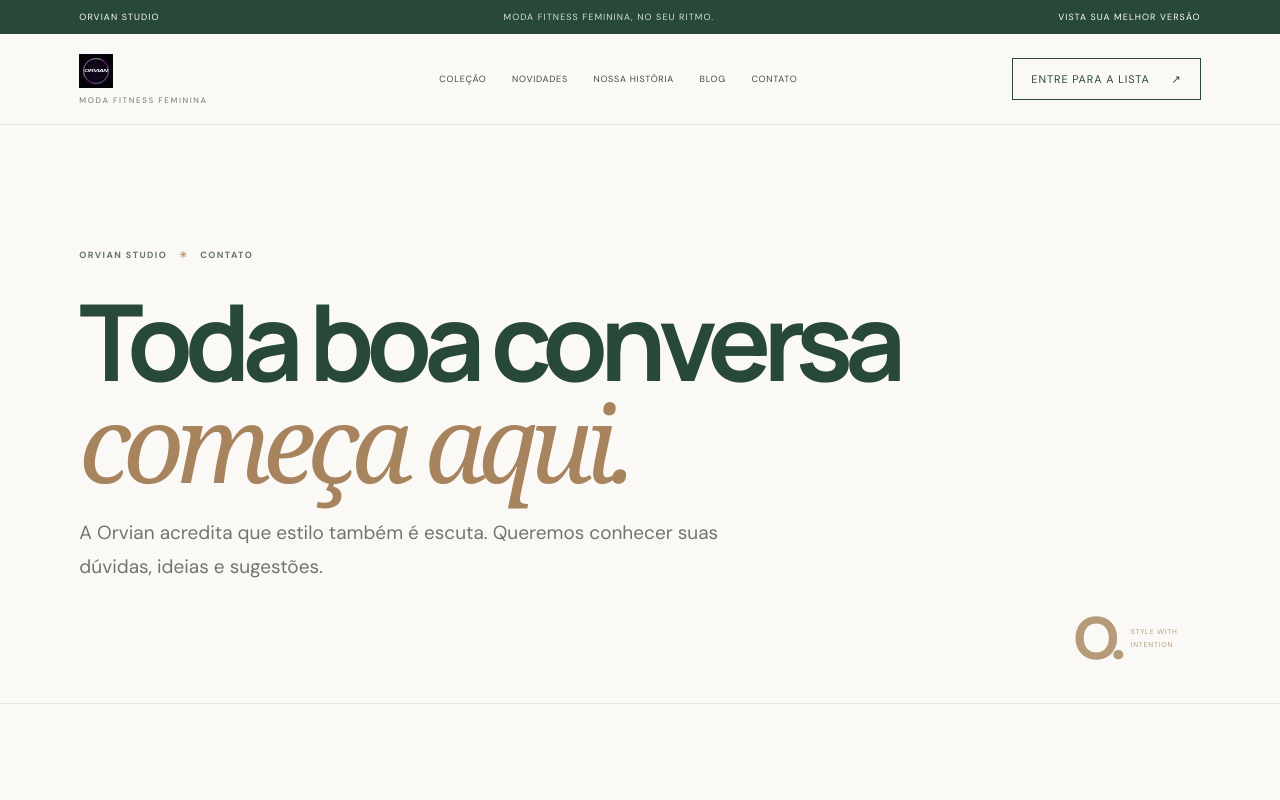
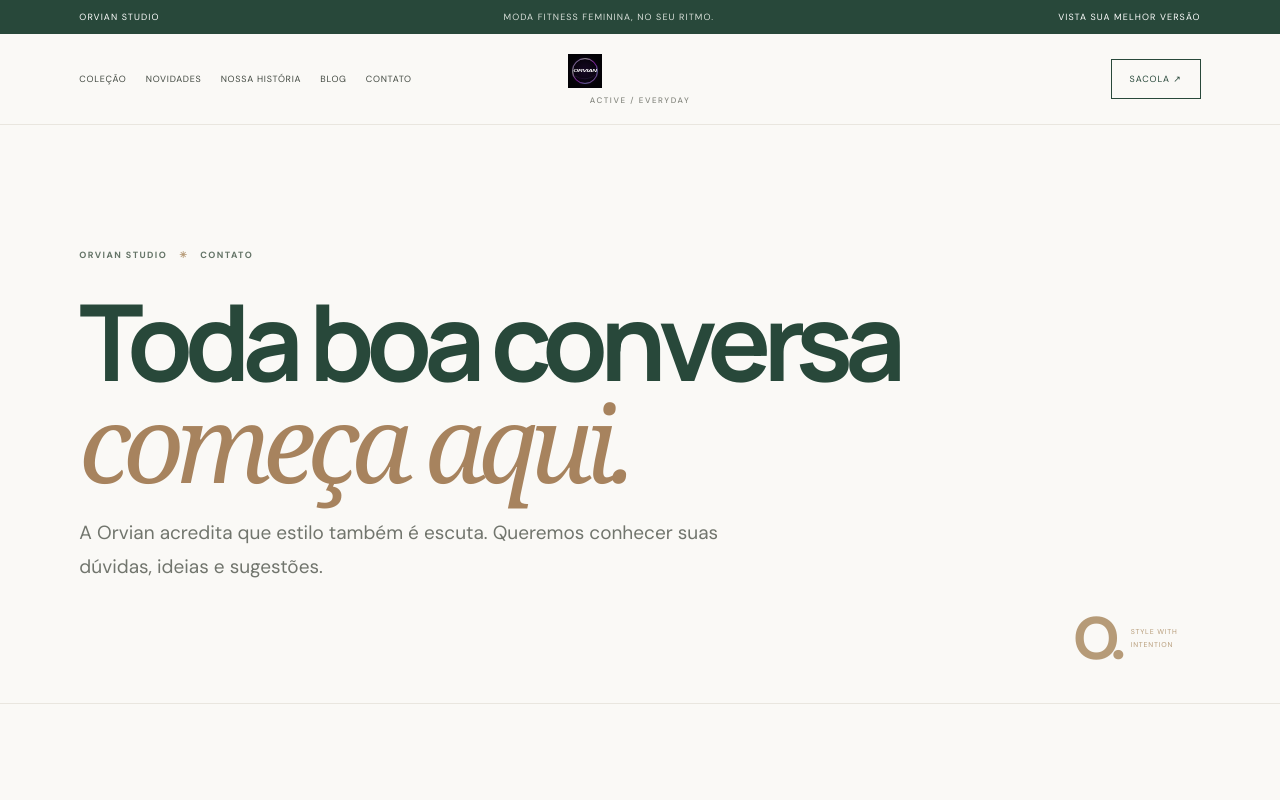
Before and after one commit to edubessa86/OrvianPlace, a Next.js app: page /contato in a window 1280 px wide. Shown: the top 800 px of the page. Built offline with nearby package versions, Linux system fonts and the light colour scheme.

Commit message:
Align inner page header and palette with ORVIAN storefront

```diff
--- a/app/components/editorial-info-page.tsx
+++ b/app/components/editorial-info-page.tsx
@@ -13,9 +13,9 @@ export default function EditorialInfoPage({ eyebrow, title, emphasis, intro, sec
   return <main className="orvian-info-page">
     <div className="oi-announcement"><span>ORVIAN STUDIO</span><span>Moda fitness feminina, no seu ritmo.</span><span>VISTA SUA MELHOR VERSÃO</span></div>
     <header className="oi-header">
-      <Link href="/" className="oi-wordmark" aria-label="ORVIAN início"><img src="/orvian-logo.svg" alt="ORVIAN" /><small>MODA FITNESS FEMININA</small></Link>
       <nav aria-label="Navegação principal"><Link href="/#colecao">Coleção</Link><Link href="/#novidades">Novidades</Link><Link href="/nossa-historia">Nossa história</Link><Link href="/blog">Blog</Link><Link href="/contato">Contato</Link></nav>
-      <Link href="/#lista" className="oi-back">ENTRE PARA A LISTA <span>↗</span></Link>
+      <Link href="/" className="oi-wordmark" aria-label="ORVIAN início"><img src="/orvian-logo.svg" alt="ORVIAN" /><small>ACTIVE / EVERYDAY</small></Link>
+      <Link href="/#lista" className="oi-back">SACOLA ↗</Link>
     </header>
     <section className="oi-hero">
       <p className="oi-kicker"><span>ORVIAN STUDIO</span><i>✳</i>{eyebrow}</p>
@@ -43,14 +43,14 @@ export default function EditorialInfoPage({ eyebrow, title, emphasis, intro, sec
     <style>{`
       .orvian-info-page{--oi-ink:#28483a;--oi-paper:#faf9f6;--oi-purple:#a7835e;background:var(--oi-paper);color:var(--oi-ink);min-height:100vh;font-family:'DM Sans',Arial,sans-serif}.orvian-info-page *{box-sizing:border-box}.orvian-info-page a{color:inherit;text-decoration:none}
       .oi-announcement{height:34px;background:#28483a;color:#fff;display:flex;align-items:center;justify-content:space-between;padding:0 6.2%;font-size:9px;letter-spacing:.12em;text-transform:uppercase}.oi-announcement span:nth-child(2){color:#d9e0da}
-      .oi-header{min-height:91px;padding:18px 6.2%;display:grid;grid-template-columns:auto minmax(0,1fr) auto;align-items:center;gap:clamp(18px,3vw,46px);border-bottom:1px solid #e9e6df;background:var(--oi-paper)}.oi-header nav{display:flex;justify-content:center;gap:clamp(12px,2vw,30px);flex-wrap:wrap}.oi-header nav a,.oi-back{font-size:9px;letter-spacing:.08em;text-transform:uppercase;color:#414840;white-space:nowrap}.oi-wordmark{display:flex;flex-direction:column;align-items:flex-start;gap:7px;white-space:nowrap}.oi-wordmark img{display:block;width:145px;max-height:34px;object-fit:contain;object-position:left center}.oi-wordmark small{display:block;font-size:8px;letter-spacing:1.6px;font-weight:500;color:#85877f}.oi-back{justify-self:end;background:transparent;color:#28483a!important;padding:13px 18px;border:1px solid #28483a;transition:background .2s,color .2s;font-size:11px}.oi-back span{margin-left:18px}.oi-back:hover{background:#28483a;color:#fff!important}
+      .oi-header{min-height:91px;padding:18px 6.2%;display:grid;grid-template-columns:1fr auto 1fr;align-items:center;gap:clamp(18px,3vw,46px);border-bottom:1px solid #e9e6df;background:var(--oi-paper)}.oi-header nav{display:flex;justify-content:flex-start;gap:clamp(12px,1.5vw,24px);flex-wrap:wrap}.oi-header nav a,.oi-back{font-size:9px;letter-spacing:.08em;text-transform:uppercase;color:#414840;white-space:nowrap}.oi-wordmark{display:flex;flex-direction:column;align-items:center;gap:7px;white-space:nowrap}.oi-wordmark img{display:block;width:145px;max-height:34px;object-fit:contain;object-position:left center}.oi-wordmark small{display:block;font-size:8px;letter-spacing:1.6px;font-weight:500;color:#85877f}.oi-back{justify-self:end;background:transparent;color:#28483a!important;padding:13px 18px;border:1px solid #28483a;transition:background .2s,color .2s;font-size:9px;letter-spacing:.1em}.oi-back span{margin-left:18px}.oi-back:hover{background:#28483a;color:#fff!important}
       .oi-hero{position:relative;overflow:hidden;padding:clamp(65px,9vw,120px) 6.2% clamp(60px,8vw,100px);background:var(--oi-paper);border-bottom:1px solid #e9e6df}.oi-kicker,.oi-label{font-size:9px;letter-spacing:.16em;font-weight:700;color:#647467}.oi-kicker i{font-style:normal;color:#b69b78;margin:0 12px}.oi-hero h1{font-family:'Manrope','DM Sans',sans-serif;font-size:clamp(48px,8.3vw,108px);line-height:.95;letter-spacing:-.075em;max-width:1000px;margin:30px 0 22px}.oi-hero h1 em,.oi-contact-main h2 em,.oi-cta h2 em{font-family:Georgia,serif;font-weight:400;color:#a7835e}.oi-intro{max-width:680px;font-size:clamp(15px,1.6vw,19px);line-height:1.8;color:#71756d}.oi-hero-index{position:absolute;right:clamp(20px,8vw,120px);bottom:25px;display:flex;align-items:center;gap:12px;color:#b69b78}.oi-hero-index span{font-size:60px;font-weight:900;letter-spacing:-.12em}.oi-hero-index small{font-size:7px;letter-spacing:.12em;line-height:1.8}
-      .oi-content{max-width:1050px;margin:0 auto;padding:45px 25px 100px;position:relative}.oi-section{display:grid;grid-template-columns:180px minmax(0,700px);gap:40px;padding:35px 0;border-bottom:1px solid #e9e6df}.oi-section-num{font-size:8px;letter-spacing:.14em;color:#8a818f;padding-top:8px}.oi-section h2{font-family:'Manrope','DM Sans',sans-serif;font-size:clamp(23px,3vw,34px);letter-spacing:-.045em;margin:0 0 15px}.oi-section p{font-size:15px;line-height:1.9;color:#414840;margin:0;white-space:pre-line}.oi-story-mark{display:flex;align-items:center;gap:20px;margin:0 0 25px;padding:20px;background:#eae1d6}.oi-story-mark span{font-size:75px;font-weight:900;letter-spacing:-.13em;color:var(--oi-purple)}.oi-story-mark small{font-size:8px;letter-spacing:.16em;line-height:1.8}
-      .oi-note{margin-top:35px;padding:25px 28px;background:#fff;border:1px solid #e9e1d7}.oi-note strong{font-size:15px}.oi-note p{font-size:13px;line-height:1.8;color:#71756d}.oi-note>a{display:inline-block;margin-top:8px;font-size:9px;letter-spacing:.12em;border-bottom:1px solid #b4a5bc;padding-bottom:8px;color:#647467}
-      .oi-contact-grid{display:grid;grid-template-columns:1.1fr .9fr;gap:clamp(30px,7vw,100px);max-width:1120px;margin:0 auto;padding:clamp(50px,8vw,100px) 25px}.oi-contact-main h2{font-family:'Manrope','DM Sans',sans-serif;font-size:clamp(40px,5.5vw,68px);line-height:1;letter-spacing:-.06em;margin:20px 0}.oi-contact-main>p:not(.oi-label){font-size:15px;line-height:1.8;color:#71756d;max-width:440px}.oi-button{display:inline-flex;gap:35px;align-items:center;margin-top:15px;background:#28483a;color:#fff!important;padding:16px 19px;font-size:9px;letter-spacing:.1em}.oi-button span{color:#b69b78;font-size:16px}.oi-contact-details{border-top:1px solid #e9e6df}.oi-contact-details>div{padding:23px 0;border-bottom:1px solid #e9e6df;display:flex;flex-direction:column;gap:10px}.oi-contact-details>div>span{font-size:8px;letter-spacing:.15em;color:#a7835e}.oi-contact-details>div>a{font-size:17px}.oi-contact-details>small{display:block;margin-top:20px;font-size:11px;line-height:1.7;color:#81776b}
-      .oi-cta{display:flex;align-items:end;justify-content:space-between;gap:25px;padding:clamp(45px,7vw,80px) clamp(20px,8vw,120px);background:#28483a;color:#fff}.oi-cta .oi-label{color:#b69b78}.oi-cta h2{font-family:'Manrope','DM Sans',sans-serif;font-size:clamp(37px,5vw,65px);line-height:1;letter-spacing:-.06em;margin:18px 0 0}.oi-cta>a{display:inline-flex;align-items:center;gap:25px;background:var(--oi-purple);padding:16px 18px;font-size:9px;letter-spacing:.1em;white-space:nowrap}.oi-cta>a span{font-size:16px}
-      .oi-footer{background:#faf9f6;border-top:1px solid #e9e6df;padding:38px clamp(20px,5vw,76px) 20px}.oi-footer-top{display:grid;grid-template-columns:1.2fr 1fr 1fr 1fr;gap:28px;padding-bottom:35px}.oi-footer-brand{font-size:25px;font-weight:900;letter-spacing:.15em}.oi-footer-top>div:first-child p{font-size:12px;line-height:1.8;color:#71756d}.oi-footer-top>div:not(:first-child){display:flex;flex-direction:column;align-items:flex-start;gap:12px}.oi-footer-top>div>span{font-size:8px;letter-spacing:.15em;font-weight:700;color:#a7835e;margin-bottom:5px}.oi-footer-top>div>a:not(.oi-footer-brand){font-size:11px;color:#414840}.oi-footer-bottom{border-top:1px solid #e9e6df;padding-top:18px;display:flex;justify-content:space-between;gap:15px;flex-wrap:wrap;font-size:8px;letter-spacing:.12em;color:#81776b}
-      @media(max-width:900px){.oi-header{grid-template-columns:1fr auto}.oi-wordmark{grid-column:1;grid-row:1;text-align:left}.oi-back{grid-column:2;grid-row:1}.oi-header nav{grid-column:1/-1;grid-row:2;order:3;justify-content:flex-start;padding-top:8px}.oi-footer-top{grid-template-columns:repeat(2,minmax(0,1fr))}.oi-section{grid-template-columns:125px minmax(0,1fr);gap:25px}}
+      .oi-content{max-width:1050px;margin:0 auto;padding:45px 25px 100px;position:relative}.oi-section{display:grid;grid-template-columns:180px minmax(0,700px);gap:40px;padding:35px 0;border-bottom:1px solid #e9e6df}.oi-section-num{font-size:8px;letter-spacing:.14em;color:#8a8e85;padding-top:8px}.oi-section h2{font-family:'Manrope','DM Sans',sans-serif;font-size:clamp(23px,3vw,34px);letter-spacing:-.045em;margin:0 0 15px}.oi-section p{font-size:15px;line-height:1.9;color:#414840;margin:0;white-space:pre-line}.oi-story-mark{display:flex;align-items:center;gap:20px;margin:0 0 25px;padding:20px;background:#f0eee7}.oi-story-mark span{font-size:75px;font-weight:900;letter-spacing:-.13em;color:var(--oi-purple)}.oi-story-mark small{font-size:8px;letter-spacing:.16em;line-height:1.8}
+      .oi-note{margin-top:35px;padding:25px 28px;background:#f5f4ef;border:1px solid #e9e6df}.oi-note strong{font-size:15px}.oi-note p{font-size:13px;line-height:1.8;color:#71756d}.oi-note>a{display:inline-block;margin-top:8px;font-size:9px;letter-spacing:.12em;border-bottom:1px solid #b4a5bc;padding-bottom:8px;color:#647467}
+      .oi-contact-grid{display:grid;grid-template-columns:1.1fr .9fr;gap:clamp(30px,7vw,100px);max-width:1120px;margin:0 auto;padding:clamp(50px,8vw,100px) 25px}.oi-contact-main h2{font-family:'Manrope','DM Sans',sans-serif;font-size:clamp(40px,5.5vw,68px);line-height:1;letter-spacing:-.06em;margin:20px 0}.oi-contact-main>p:not(.oi-label){font-size:15px;line-height:1.8;color:#71756d;max-width:440px}.oi-button{display:inline-flex;gap:35px;align-items:center;margin-top:15px;background:#28483a;color:#fff!important;padding:16px 19px;font-size:9px;letter-spacing:.1em}.oi-button span{color:#b69b78;font-size:16px}.oi-contact-details{border-top:1px solid #e9e6df}.oi-contact-details>div{padding:23px 0;border-bottom:1px solid #e9e6df;display:flex;flex-direction:column;gap:10px}.oi-contact-details>div>span{font-size:8px;letter-spacing:.15em;color:#647467}.oi-contact-details>div>a{font-size:17px}.oi-contact-details>small{display:block;margin-top:20px;font-size:11px;line-height:1.7;color:#81776b}
+      .oi-cta{display:flex;align-items:end;justify-content:space-between;gap:25px;padding:clamp(45px,7vw,80px) clamp(20px,8vw,120px);background:#28483a;color:#fff}.oi-cta .oi-label{color:#d4c5a9}.oi-cta h2{font-family:'Manrope','DM Sans',sans-serif;font-size:clamp(37px,5vw,65px);line-height:1;letter-spacing:-.06em;margin:18px 0 0}.oi-cta>a{display:inline-flex;align-items:center;gap:25px;background:#faf9f6;color:#28483a;padding:16px 18px;font-size:9px;letter-spacing:.1em;white-space:nowrap}.oi-cta>a span{font-size:16px}
+      .oi-footer{background:#faf9f6;border-top:1px solid #e9e6df;padding:38px clamp(20px,5vw,76px) 20px}.oi-footer-top{display:grid;grid-template-columns:1.2fr 1fr 1fr 1fr;gap:28px;padding-bottom:35px}.oi-footer-brand{font-size:25px;font-weight:900;letter-spacing:.15em}.oi-footer-top>div:first-child p{font-size:12px;line-height:1.8;color:#71756d}.oi-footer-top>div:not(:first-child){display:flex;flex-direction:column;align-items:flex-start;gap:12px}.oi-footer-top>div>span{font-size:8px;letter-spacing:.15em;font-weight:700;color:#647467;margin-bottom:5px}.oi-footer-top>div>a:not(.oi-footer-brand){font-size:11px;color:#414840}.oi-footer-bottom{border-top:1px solid #e9e6df;padding-top:18px;display:flex;justify-content:space-between;gap:15px;flex-wrap:wrap;font-size:8px;letter-spacing:.12em;color:#81776b}
+      @media(max-width:900px){.oi-header{grid-template-columns:1fr auto}.oi-wordmark{grid-column:1;grid-row:1;align-items:flex-start;text-align:left}.oi-back{grid-column:2;grid-row:1}.oi-header nav{grid-column:1/-1;grid-row:2;order:3;justify-content:flex-start;padding-top:8px}.oi-footer-top{grid-template-columns:repeat(2,minmax(0,1fr))}.oi-section{grid-template-columns:125px minmax(0,1fr);gap:25px}}
       @media(max-width:560px){.oi-announcement span:nth-child(2){display:none}.oi-header{padding:17px 18px;gap:14px}.oi-header nav{gap:14px 18px;overflow:auto;flex-wrap:nowrap;padding-bottom:4px}.oi-header nav a{font-size:8px}.oi-wordmark img{width:125px}.oi-back{font-size:8px;padding:11px 9px}.oi-hero{padding:55px 20px 85px}.oi-hero h1{font-family:'Manrope','DM Sans',sans-serif;font-size:clamp(46px,13vw,70px)}.oi-hero-index span{font-size:42px}.oi-content{padding:30px 20px 65px}.oi-section{grid-template-columns:1fr;gap:12px;padding:27px 0}.oi-contact-grid{grid-template-columns:1fr;padding:50px 20px;gap:40px}.oi-cta{align-items:flex-start;flex-direction:column}.oi-footer-top{grid-template-columns:1fr 1fr;gap:30px 18px}.oi-footer-bottom{flex-direction:column;gap:12px}}
     `}</style>
   </main>;
```
